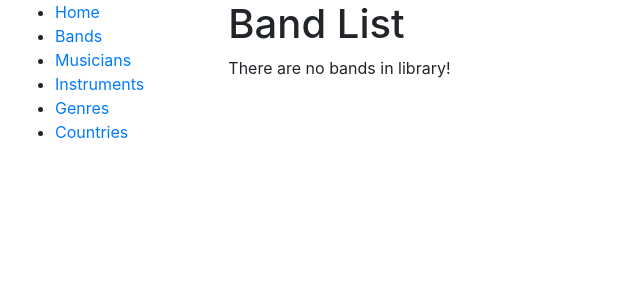
After one commit to VladyslavKlevanskyi/music-world, a Django app: page /bands/ in a window 1280 px wide. The commit adds this page. Shown: the top 300 px of the page, without its empty margins (0-640 px from the left). Run offline with Django 4.2, Linux system fonts and the light colour scheme; data that the repository does not hold is empty.

Commit message:
Add band list view

```diff
--- a/catalog/urls.py
+++ b/catalog/urls.py
@@ -4,7 +4,8 @@ from catalog.views import (
     GenreListView,
     CountryListView,
     InstrumentListView,
-    MusicianListView
+    MusicianListView,
+    BandListView
 )
 
 urlpatterns = [
@@ -33,6 +34,12 @@ urlpatterns = [
         MusicianListView.as_view(),
         name="musician-list-view"
     ),
+
+    path(
+        "bands/",
+        BandListView.as_view(),
+        name="band-list-view"
+    ),
 ]
 
 app_name = "catalog"
--- a/catalog/views.py
+++ b/catalog/views.py
@@ -48,3 +48,8 @@ class InstrumentListView(generic.ListView):
 class MusicianListView(generic.ListView):
     model = Musician
     template_name = "catalog/musician_list_view.html"
+
+
+class BandListView(generic.ListView):
+    model = Band
+    template_name = "catalog/band_list_view.html"
--- /dev/null
+++ b/templates/catalog/band_list_view.html
@@ -0,0 +1,15 @@
+{% extends "base.html" %}
+
+{% block content %}
+	<h1>Band List</h1>
+
+	{% if band_list %}
+		<ul>
+			{% for band in  band_list %}
+				<li>{{ band }}</li>
+			{% endfor %}
+		</ul>
+	{% else %}
+		<p>There are no bands in library!</p>
+	{% endif %}
+{% endblock %}
--- a/templates/includes/sidebar.html
+++ b/templates/includes/sidebar.html
@@ -1,6 +1,6 @@
 <ul>
 	<li><a href="{% url 'catalog:index' %}">Home</a></li>
-	<li><a href="#">Bands</a></li>
+	<li><a href="{% url 'catalog:band-list-view' %}">Bands</a></li>
 	<li><a href="{% url 'catalog:musician-list-view' %}">Musicians</a></li>
 	<li><a href="{% url 'catalog:instrument-list-view' %}">Instruments</a></li>
 	<li><a href="{% url 'catalog:genre-list-view' %}">Genres</a></li>
```
